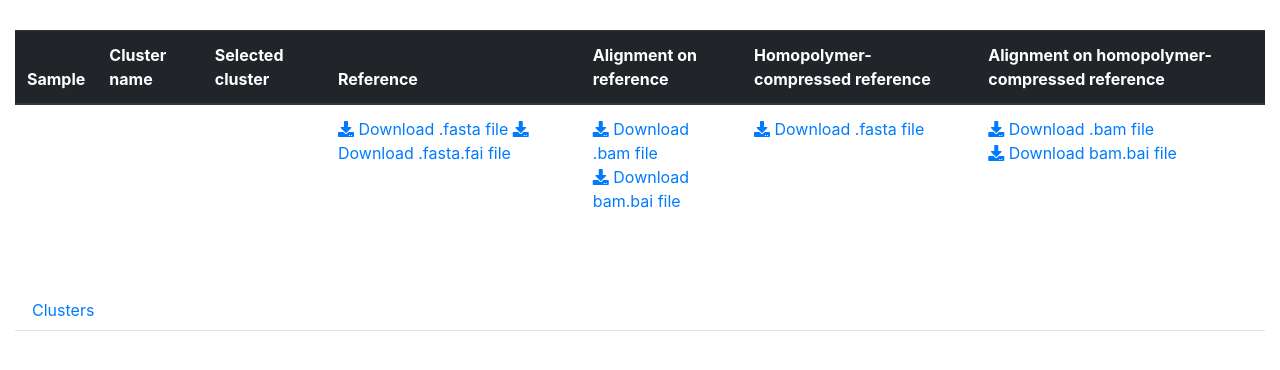
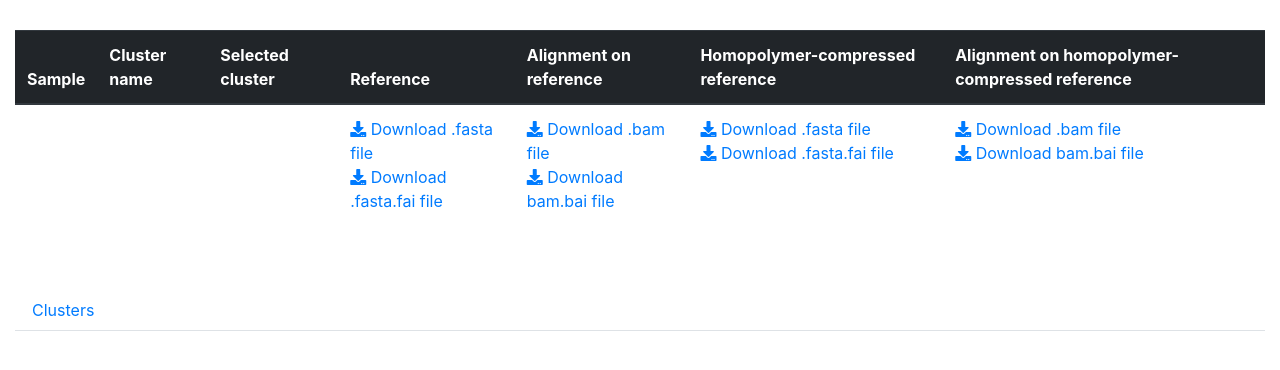
Before and after one commit to bposzewiecka/phaseDancerViewer, a Django app: template clusters/templates/clusters/contig.html in a window 1280 px wide. Shown: the part 56-426 px from the top of the page. Run offline with Django 3.2, Linux system fonts and the light colour scheme; the template is opened without the code that fills it, so the values that code supplies are empty; some libraries are stand-ins or nearby versions.

Commit message:
Igv loading changed - minor fixes

```diff
--- a/clusters/templates/clusters/contig.html
+++ b/clusters/templates/clusters/contig.html
@@ -22,11 +22,12 @@
                     <td>{{contig.sample.name}}</td>
                     <td>{{contig.name}}</td>
                     <td>{{selected_cluster}}</td>
-                    <td><a href="{% static files.uncompressed.FASTA_FN %}"><i class="fas fa-download"></i> Download .fasta file</a>
+                    <td><a href="{% static files.uncompressed.FASTA_FN %}"><i class="fas fa-download"></i> Download .fasta file</a><br>
                         <a href="{% static files.uncompressed.FAI_FN %}"><i class="fas fa-download"></i> Download .fasta.fai file</a></td>
                     <td><a href="{% static files.uncompressed.BAM_CLUSTERS_FN %}"><i class="fas fa-download"></i> Download .bam file</a><br>
-                        <a href="{% static files.BAI_CLUSTERS_FN %}"><i class="fas fa-download"></i> Download bam.bai file</a></td>
-                    <td><a href="{% static files.uncompressed.FASTA_FN %}"><i class="fas fa-download"></i> Download .fasta file</a></td>
+                        <a href="{% static files.uncompressed.BAI_CLUSTERS_FN %}"><i class="fas fa-download"></i> Download bam.bai file</a></td>
+                    <td><a href="{% static files.compressed.FASTA_FN %}"><i class="fas fa-download"></i> Download .fasta file</a><br>
+                        <a href="{% static files.compressed.FAI_FN %}"><i class="fas fa-download"></i> Download .fasta.fai file</a></td>
                     <td><a href="{% static files.compressed.BAM_CLUSTERS_FN %}"><i class="fas fa-download"></i> Download .bam file</a><br>
                         <a href="{% static files.compressed.BAI_CLUSTERS_FN %}"><i class="fas fa-download"></i> Download bam.bai file</a></td>
                 </tr>
```
